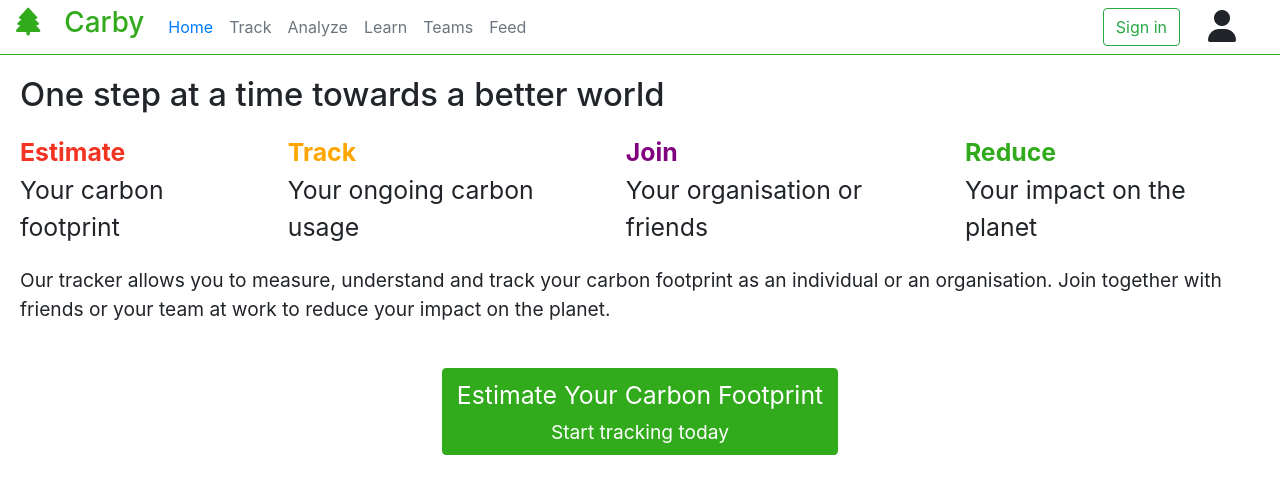
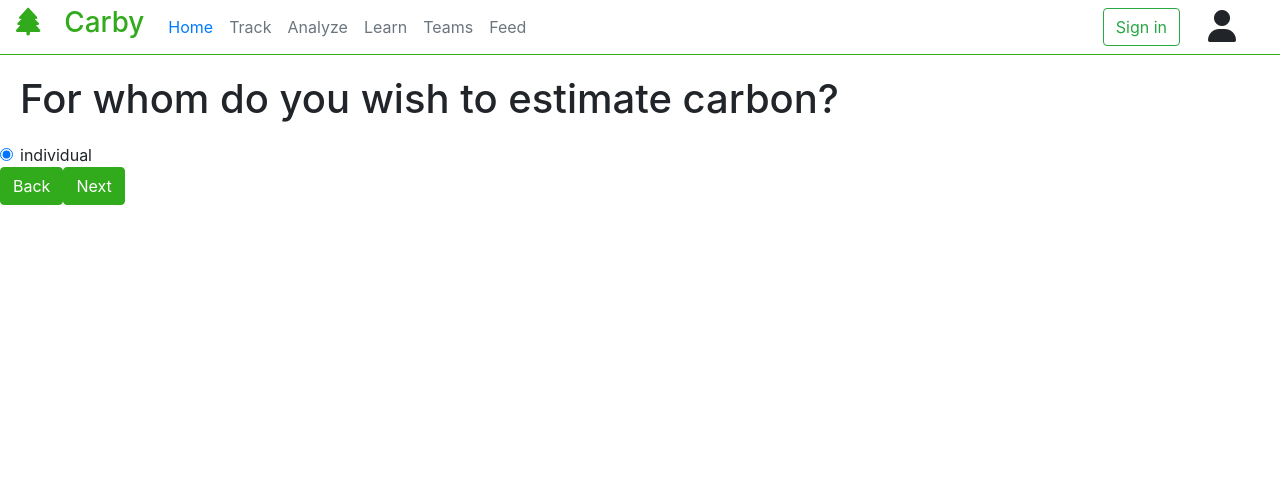
Before and after one commit to ThinkTech-TR/carbontracker-react-app, a React (Create React App) app: page /questionaire in a window 1280 px wide. Shown: the top 494 px of the page. Built offline with nearby package versions, Linux system fonts and the light colour scheme.

Commit message:
Add link to questionaire

```diff
--- a/src/App.js
+++ b/src/App.js
@@ -1,4 +1,5 @@
 import './App.css';
+import React, { useState } from "react";
 import {
     BrowserRouter as Router,
     Switch,
@@ -7,15 +8,38 @@ import {
 import Header from './Components/Header/Header'
 import Login from './Components/Login/Login'
 import Landing from './Components/Landing/Landing'
+import Questionaire from './Components/Questionaire/Questionaire'
 
 
 function App() {
+
+    const [currentQuestion, setCurrentQuestion] = useState(1);
+
+    const [userData, setUserData] = useState({
+        entityType: '',
+        diet: '',
+        transportType: ''
+    })
+
+    const updateUserData = e => {
+        setUserData({
+          ...userData,
+          [e.target.name]: e.target.value
+        });
+      };
+
     return (
         <div className="App">
             <Router>
                 <Header></Header>
                 <Switch>
                     <Route path="/login"><Login /></Route>
+                    <Route path="/questionaire">< Questionaire
+                        currentQuestion={currentQuestion}
+                        setCurrentQuestion={setCurrentQuestion}
+                        userData={userData}
+                        updateUserData={updateUserData} />
+                    </Route>
                     <Route path="/"><Landing /></Route>
                 </Switch>
             </Router>
--- a/src/Components/Landing/Landing.js
+++ b/src/Components/Landing/Landing.js
@@ -1,5 +1,8 @@
 import './Landing.css';
 import 'animate.css';
+import {
+    Link
+} from "react-router-dom";
 
 function Landing() {
     return (
@@ -28,15 +31,18 @@ function Landing() {
                     <div className="font-md"> Your impact on the planet</div>
                 </div>
             </div>
-            <p class="font-sm">Our tracker allows you to measure, understand and track your carbon footprint as an
+            <p className="font-sm">Our tracker allows you to measure, understand and track your carbon footprint as an
             individual or an organisation. Join together with friends or your team at work to reduce your
             impact on the planet.
             </p>
+
             <div className="carbon-button">
-                <button type="button">
-                    <div className="font-md padding-sm">Estimate Your Carbon Footprint</div>
-                    <div className="font-sm padding-sm">Start tracking today</div>
-                </button>
+                <Link to="/questionaire">
+                    <button type="button">
+                        <div className="font-md padding-sm">Estimate Your Carbon Footprint</div>
+                        <div className="font-sm padding-sm">Start tracking today</div>
+                    </button>
+                </Link>
             </div>
         </div>
     );
--- /dev/null
+++ b/src/Components/Questionaire/Questionaire.js
@@ -0,0 +1,40 @@
+//import './Questionaire.css';
+import React from 'react';
+
+function Questionaire({ currentQuestion,
+    setCurrentQuestion,
+    userData,
+    updateUserData
+}) {
+
+    const totalQuestions = 5;
+
+    const renderNextButton = () => {
+        if (currentQuestion < totalQuestions) {
+            return <button onClick={() => setCurrentQuestion(currentQuestion + 1)}>Next</button>
+        } else {
+            return <button>Complete</button>
+        }
+    }
+    const previousQuestion = () => {
+        if (currentQuestion > 1) {
+            setCurrentQuestion(currentQuestion - 1);
+        }
+    }
+
+    return (
+        <div>
+            <h1>For whom do you wish to estimate carbon?</h1>
+            <div className="form-check">
+                <input class="form-check-input" type="radio" name="exampleRadios" id="exampleRadios1" value="option1" checked></input>
+                <label class="form-check-label" for="exampleRadios1">
+                   individual
+                    </label>
+            </div>
+            <button onClick={() => previousQuestion()}>Back</button>
+            {renderNextButton()}
+        </div>
+    );
+}
+
+export default Questionaire;
```
Also changed, not shown: src/Components/Questionaire/Answer.js (added, +10 -0 lines), src/Components/Questionaire/Question.js (added, +9 -0 lines), src/Components/Questionaire/Questionaire.css (added).
